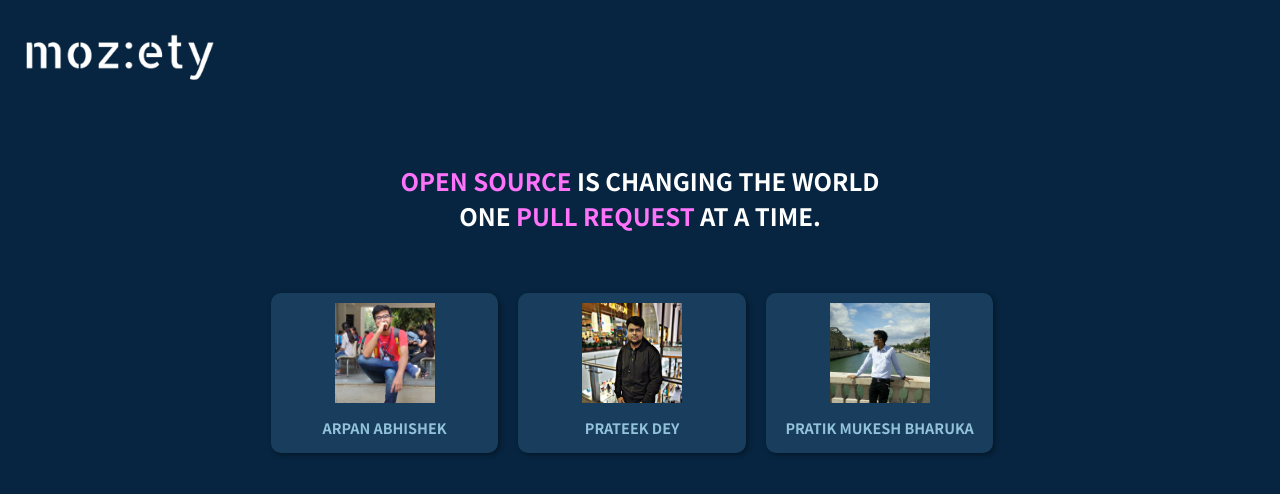
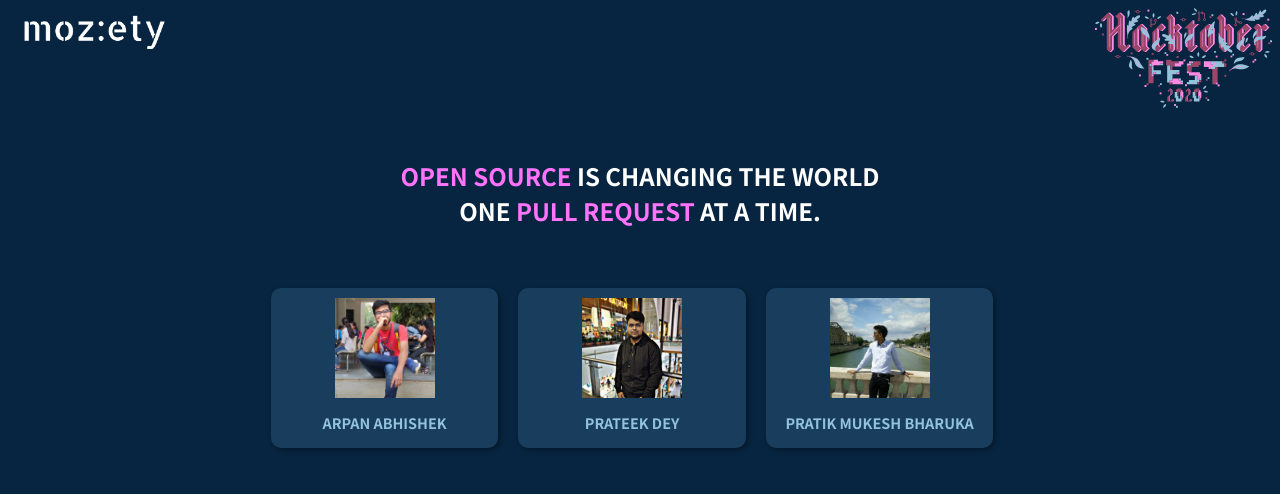
Before and after one commit to moziety/hacktoberfest, a plain HTML site: page index.html in a window 1280 px wide. Drawn offline with Linux system fonts and the light colour scheme.

Commit message:
add hf logo

```diff
--- a/index.html
+++ b/index.html
@@ -12,7 +12,14 @@
       <video src="./video.mp4" autoplay="true" loop="true"></video>
     </div> -->
     <header>
-      <div id="brand"><img src="./images/moziety.png" alt="Moziety" /></div>
+      <div id="brand">
+        <img src="./images/moziety.png" alt="Moziety" />
+        <img
+          src="./images/HF.svg"
+          alt="Hacktoberfest"
+          style="margin-top: 0; height: 100px"
+        />
+      </div>
       <h1>
         <span class="pink">Open Source</span> is changing the world one
         <span class="pink">pull request</span> at a time.
--- a/style.css
+++ b/style.css
@@ -1,10 +1,13 @@
 #brand {
-  width: 200px;
-  margin-top: -50px;
   margin-left: 10px;
+  display: flex;
+  padding: 0;
+  justify-content: space-between;
+  height: 150px;
 }
 #brand img {
-  width: 100%;
+  height: 100%;
+  margin-top: -50px;
 }
 header h1 {
   text-align: center;
```
Also changed, not shown: images/HF.svg (added).
